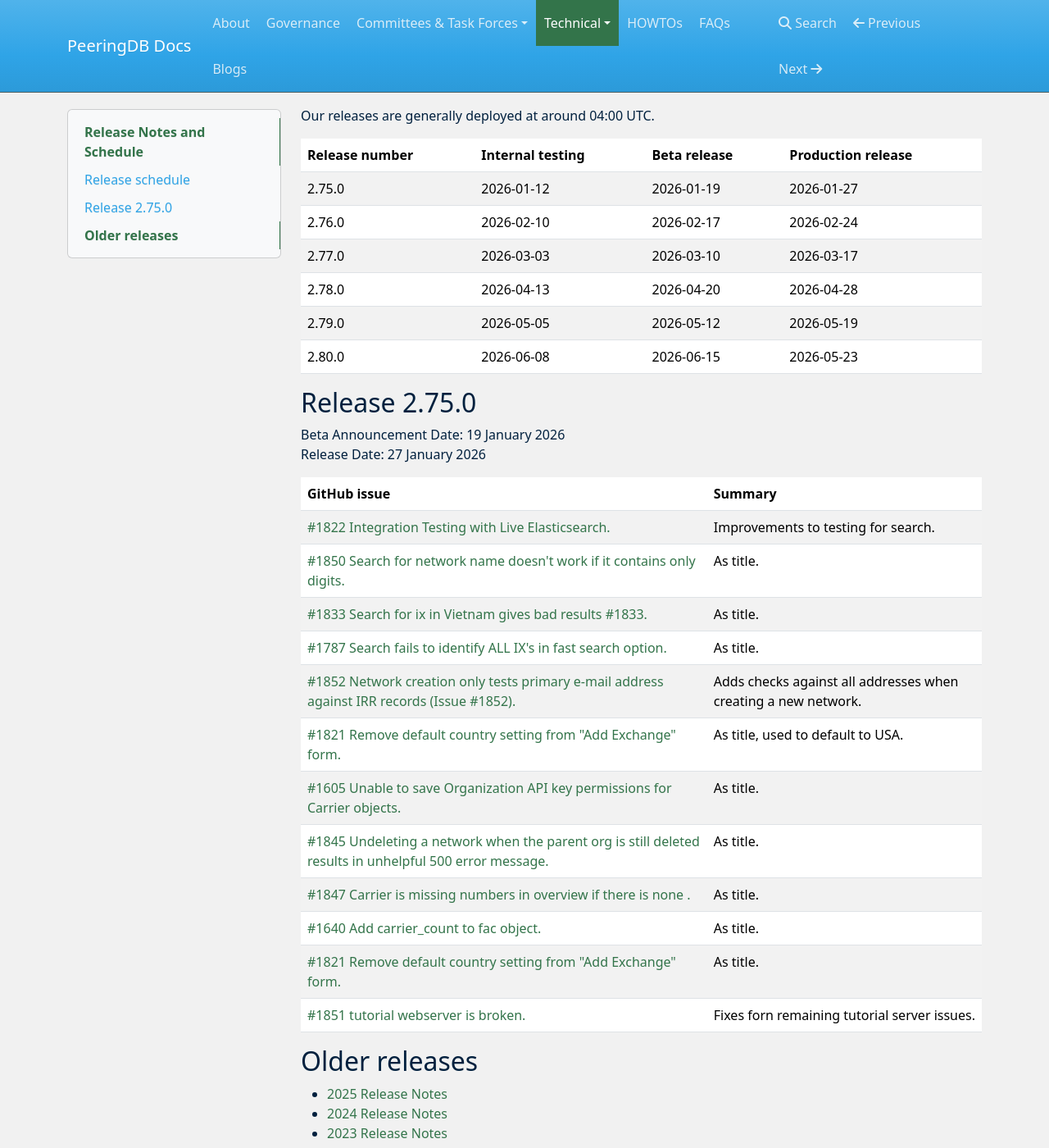
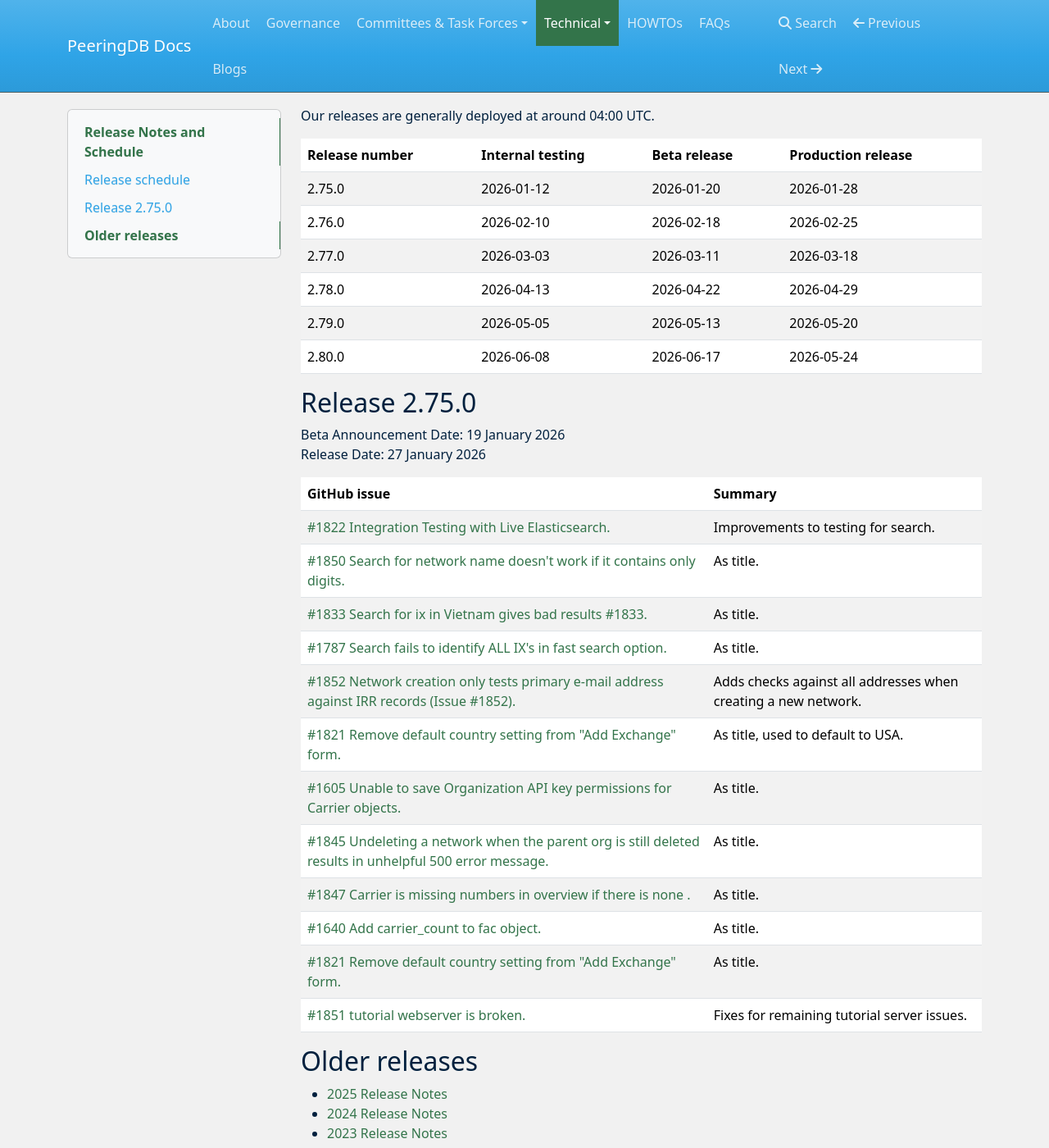
Before and after one commit to peeringdb/docs, an MkDocs documentation site: the page built from docs/release_notes/index.md, in a window 1280 px wide and 1400 px high, scrolled down 365 px. Shown: the whole window at 82% size. Built offline with MkDocs 1.6.1, drawn with Linux system fonts in a browser that asks for light colours; nearby versions of some CDN libraries.

Commit message:
Update index.md
Fixed release dates and typo

```diff
--- a/docs/release_notes/index.md
+++ b/docs/release_notes/index.md
@@ -14,12 +14,12 @@
 
 | **Release number** | **Internal testing** | **Beta release** | **Production release** |
 | -------------- | ---------------- | ------------ | ------------------ |
-| 2.75.0 | 2026-01-12 | 2026-01-19 | 2026-01-27 |
-| 2.76.0 | 2026-02-10 | 2026-02-17 | 2026-02-24 |
-| 2.77.0 | 2026-03-03 | 2026-03-10 | 2026-03-17 |
-| 2.78.0 | 2026-04-13 | 2026-04-20 | 2026-04-28 |
-| 2.79.0 | 2026-05-05 | 2026-05-12 | 2026-05-19 |
-| 2.80.0 | 2026-06-08 | 2026-06-15 | 2026-05-23 |
+| 2.75.0 | 2026-01-12 | 2026-01-20 | 2026-01-28 |
+| 2.76.0 | 2026-02-10 | 2026-02-18 | 2026-02-25 |
+| 2.77.0 | 2026-03-03 | 2026-03-11 | 2026-03-18 |
+| 2.78.0 | 2026-04-13 | 2026-04-22 | 2026-04-29 |
+| 2.79.0 | 2026-05-05 | 2026-05-13 | 2026-05-20 |
+| 2.80.0 | 2026-06-08 | 2026-06-17 | 2026-05-24 |
 
 ## Release 2.75.0
 
@@ -39,7 +39,7 @@
 | [#1847 Carrier is missing numbers in overview if there is none .](https://github.com/peeringdb/peeringdb/issues/1847) | As title.|
 | [#1640 Add carrier_count to fac object.](https://github.com/peeringdb/peeringdb/issues/1640) | As title.|
 | [#1821 Remove default country setting from "Add Exchange" form.](https://github.com/peeringdb/peeringdb/issues/1821) | As title.|
-| [#1851 tutorial webserver is broken.](https://github.com/peeringdb/peeringdb/issues/1851) | Fixes forn remaining tutorial server issues.|
+| [#1851 tutorial webserver is broken.](https://github.com/peeringdb/peeringdb/issues/1851) | Fixes for remaining tutorial server issues.|
 
 
 ## Older releases
```
